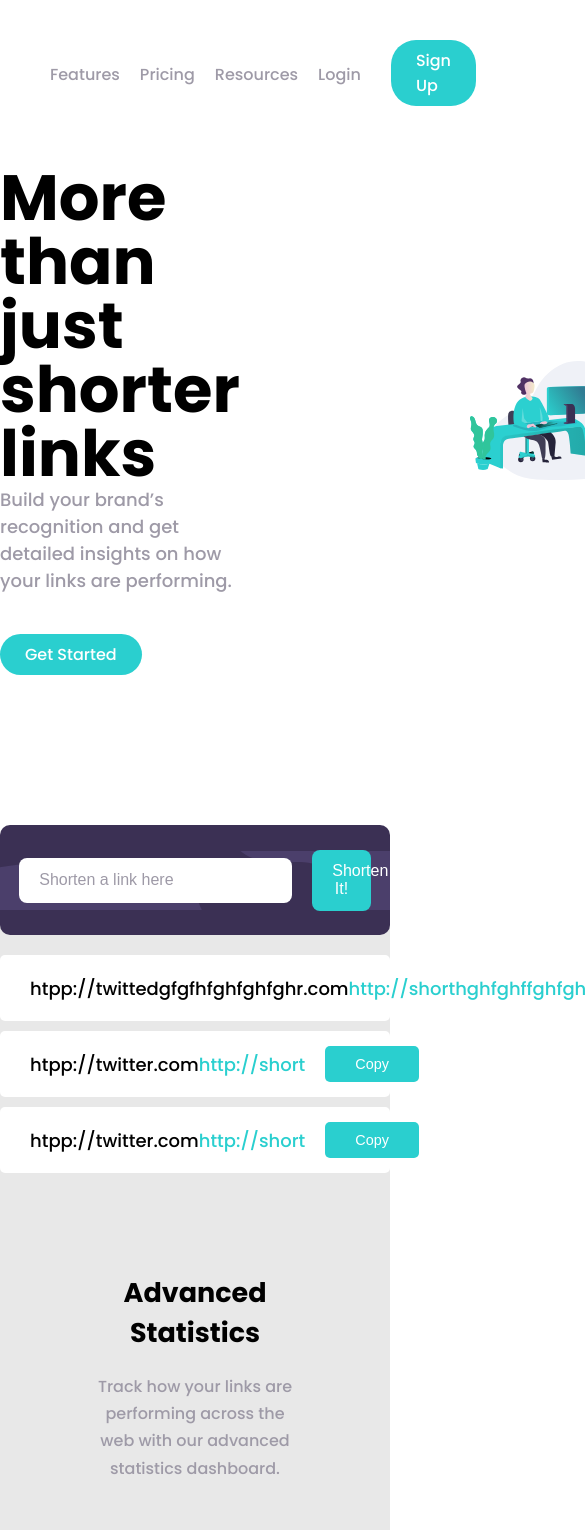
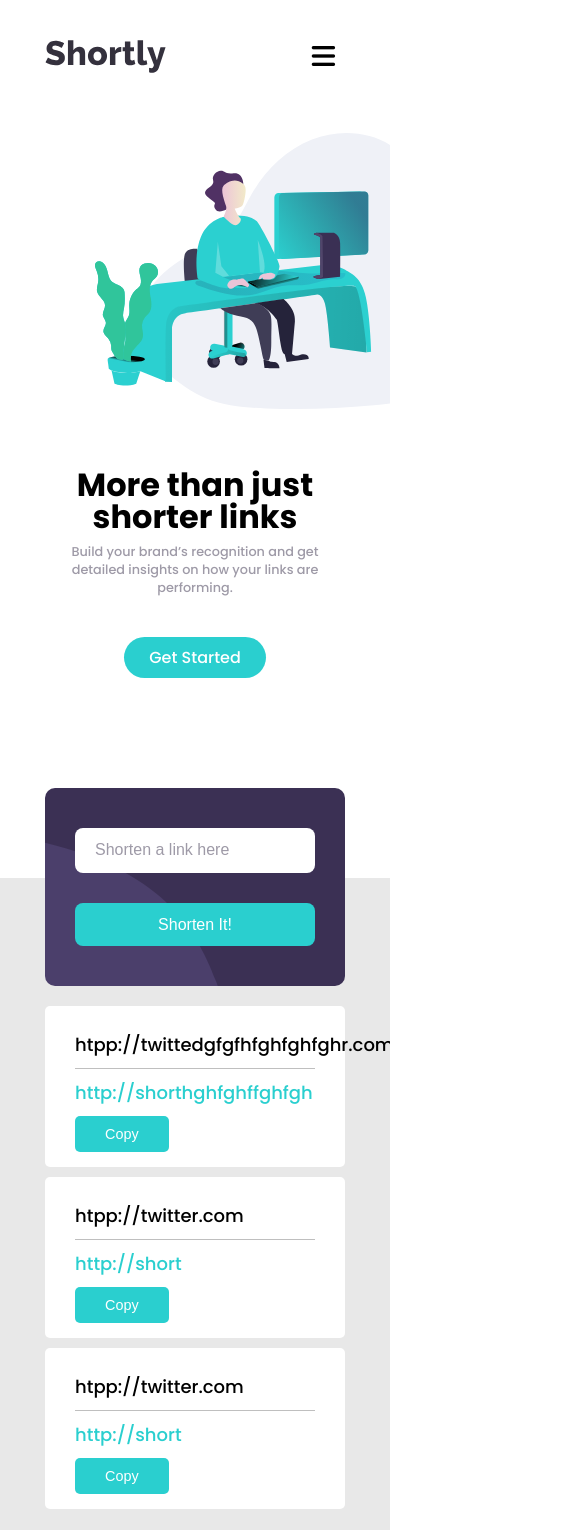
Before and after one commit to ornel77/url-shortening-api, a React (Create React App) app: page / in a window 390 px wide. Shown: the top 1530 px of the page, 585 px wide, since content can reach past the window. Built offline with nearby package versions, Linux system fonts and the light colour scheme.

Commit message:
responsive and nav for mobile ok

```diff
--- a/public/index.html
+++ b/public/index.html
@@ -15,6 +15,6 @@
   <body>
     <noscript>You need to enable JavaScript to run this app.</noscript>
     <div id="root"></div>
-    <!-- <script src="https://kit.fontawesome.com/4096779503.js" crossorigin="anonymous"></script> -->
+    <script src="https://kit.fontawesome.com/4096779503.js" crossorigin="anonymous"></script>
   </body>
 </html>
--- a/src/App.css
+++ b/src/App.css
@@ -90,14 +90,14 @@ nav .logo img {
 }
 
 nav .hamburger {
-    padding: 5px;
+    /* padding: 5px; */
     border: none;
     outline: none;
     background: none;
     display: none;
 }
 
-nav .navbar {
+.navbar {
     display: flex;
     width: 100%;
     justify-content: space-between;
@@ -116,6 +116,7 @@ nav .navbar a:hover {
 
 nav .navbar .navlist {
     display: flex;
+    align-items: center;
 }
 
 nav .navbar .navlist li {
@@ -182,9 +183,9 @@ nav .navbar .login li:first-child a {
 }
 
 .input-url .form-content {
-    background: url('../src/images/bg-shorten-desktop.svg') no-repeat center center/contain;
+    background: url('../src/images/bg-shorten-desktop.svg') no-repeat center center/cover;
     background-color: var(--dark-violet);
-    height: 110px;
+    padding: 40px 30px;
     border-radius: 10px;
     position: relative;
 }
@@ -232,7 +233,7 @@ nav .navbar .login li:first-child a {
     position: absolute;
     color: var(--red);
     top: 72%;
-    left: 6.5%;
+    left: 5%;
     font-size: 0.85rem;
     font-style: italic;
     display: none;
@@ -326,6 +327,7 @@ nav .navbar .login li:first-child a {
     background-color: white;
     padding: 0 30px;
     height: 100%;
+    border-radius: 10px;
     /* width: 350px; */
 }
 
@@ -392,3 +394,221 @@ footer .footer-flex a {
 footer .footer-flex a:hover {
     color: var(--cyan);
 }
+
+
+/* -------------------------------------------------------------------------- */
+/*                                MEDIA QUERIES                               */
+/* -------------------------------------------------------------------------- */
+@media screen and (max-width: 1040px) {
+    .container {
+        max-width: 800px;
+    }
+    .hero .hero-content {
+        width: 100%;
+    }
+
+    .hero .hero-content h1 {
+        font-size: 3rem;
+    }
+
+    .hero .illustration {
+        left: 100px;
+    }
+}
+
+@media screen and (max-width: 800px) {
+    .container {
+        max-width: 600px;
+    }
+
+    .hero .hero-content h1 {
+        font-size: 2rem;
+    }
+
+    .hero .hero-content p {
+        font-size: 0.8rem;
+        margin-top: 10px;
+    }
+
+    /* ------------------------------ */
+    .input-url {
+        top: -90px;
+    }
+
+    .input-url form {
+        flex-direction: column;
+    }
+
+    .input-url form input, .input-url form .shorten {
+        width: 100%;
+    }
+
+    .input-url form input {
+        margin-right: 0;
+        margin-bottom: 30px;
+    }
+
+    .input-url .form-content .err-msg {
+        top: 44%;
+    }
+
+    .input-url .result-list .result-item {
+        flex-direction: column;
+        align-items: flex-start;
+    }
+
+    .input-url .result-list .result-item .origin {
+        margin-bottom: 10px;
+        padding: 10px 0;
+        width: 100%;
+        border-bottom: 1px solid var(--gray);
+    }
+
+    .input-url .result-list .result-item .result {
+        margin-bottom: 10px;
+    }
+
+    /* ------------------------------ */
+    .statistic .stat-grid {
+        grid-template-columns: repeat(1,1fr);
+        gap: 100px;
+    }
+
+    .statistic .stat-grid::before {
+        width: 10px;
+        height: 80%;
+        top: 0;
+        left: 50%;
+        transform: translateX(-50%);
+    }
+
+
+    .statistic .stat-grid img {
+        width: 15%;
+        left: 50%;
+        top: -30%;
+        transform: translateX(-50%);
+    }
+
+    .statistic .stat-grid .stat-item {
+        /* margin-bottom: 100px; */
+        padding-bottom: 50px;
+        padding-top: 0;
+    }
+
+    .statistic .stat-grid .stat-item:nth-child(2),.statistic .stat-grid .stat-item:nth-child(3) {
+        margin-top: 0;
+    }
+
+    /* ------------------------------ */
+    footer .footer-flex {
+        flex-direction: column;
+        align-items: center;
+        text-align: center;
+    }
+
+    footer .footer-flex .links {
+        margin: 20px 0;
+    }
+
+    footer .footer-flex .socials {
+        width: 100%;
+        margin: auto;
+    }
+}
+
+@media screen and (max-width: 600px) {
+    .container {
+        max-width: 400px;
+    }
+
+    nav .hamburger {
+        display: block;
+        margin-right: 10px;
+    }
+
+    .navbar {
+        display: none;
+        flex-direction: column;
+        position: absolute;
+        background-color: var(--dark-violet);
+        margin-left: 0;
+        top: 90px;
+        z-index: 9000;
+        width: calc(100% - 60px);
+        left: 50%;
+        transform: translateX(-50%);
+        padding: 30px;
+        border-radius: 10px;
+    }
+
+    .show-nav .navbar {
+        display: flex;
+    }
+
+    nav .navbar li {
+        margin-bottom: 30px;
+    }
+    nav .navbar li a {
+        padding: 8px 0;
+    }
+
+    nav .navbar .navlist li  {
+        margin-right: 0;
+    }
+
+    nav .navbar .navlist li a {
+        color: white;
+    }
+
+    nav .navbar .login li:first-child a {
+        margin-right: 0;
+        color: white;
+    }
+
+    nav .navbar .navlist , nav .navbar .login {
+        flex-direction: column;
+        width: 100%;
+        text-align: center;
+
+
+    }
+
+    /* ------------------------------ */
+    .hero {
+        flex-direction: column-reverse;
+    }
+
+    .hero .hero-content {
+        text-align: center;
+    }
+
+    .hero .illustration {
+        left: 50px;
+        margin-bottom: 60px;
+    }
+
+    .hero .illustration img {
+        width: 140%;
+    }
+    /* ------------------------------ */
+
+    .statistic header {
+        width: 100%;
+    }
+
+    .statistic .stat-grid img {
+        top:-40px;
+        width: 30%;
+    }
+}
+
+@media screen and (max-width: 470px) {
+    .container {
+        max-width: 300px;
+    }
+
+    .mobile-box {
+        overflow-x: hidden;
+    }
+}
--- a/src/App.js
+++ b/src/App.js
@@ -1,5 +1,4 @@
 import React from 'react';
-import { BrowserRouter as Router, Route, Switch } from 'react-router-dom'
 import './App.css';
 
 import Navbar from './Components/Navbar'
--- a/src/Components/Navbar.jsx
+++ b/src/Components/Navbar.jsx
@@ -1,14 +1,26 @@
-import React from 'react'
+import React, { Component } from 'react'
 import logo from '../images/logo.svg'
 
-const Navbar = props => {
+
+class Navbar extends Component {
+    handleClick() {
+        const hamburger = document.querySelector('.hamburger')
+        hamburger.addEventListener('click', () => {
+            document.body.classList.toggle('show-nav')
+            console.log('hello');
+        })
+    }
+
+    render() {
+
+
         return (
             <div className="container">
                 <nav>
                     <div className="logo">
                         <img src={logo} alt="logo" />
                     </div>
-                <button className="hamburger">
+                    <button className="hamburger" onClick={this.handleClick} >
                         <i className="fas fa-bars fa-2x"></i>
                     </button>
                     <div className="navbar">
@@ -19,13 +31,14 @@ const Navbar = props => {
                         </ul>
                         <ul className="login">
                             <li><a href="#">Login</a></li>
-                        <li><a href="#" className="btn">Sign Up</a></li>
+                            <li><button href="#" className="btn">Sign Up</button></li>
                         </ul>
                     </div>
                 </nav>
             </div >
         )
     }
+}
 
 
 export default Navbar
```
Lines whose indentation alone changed are shown as unchanged.
